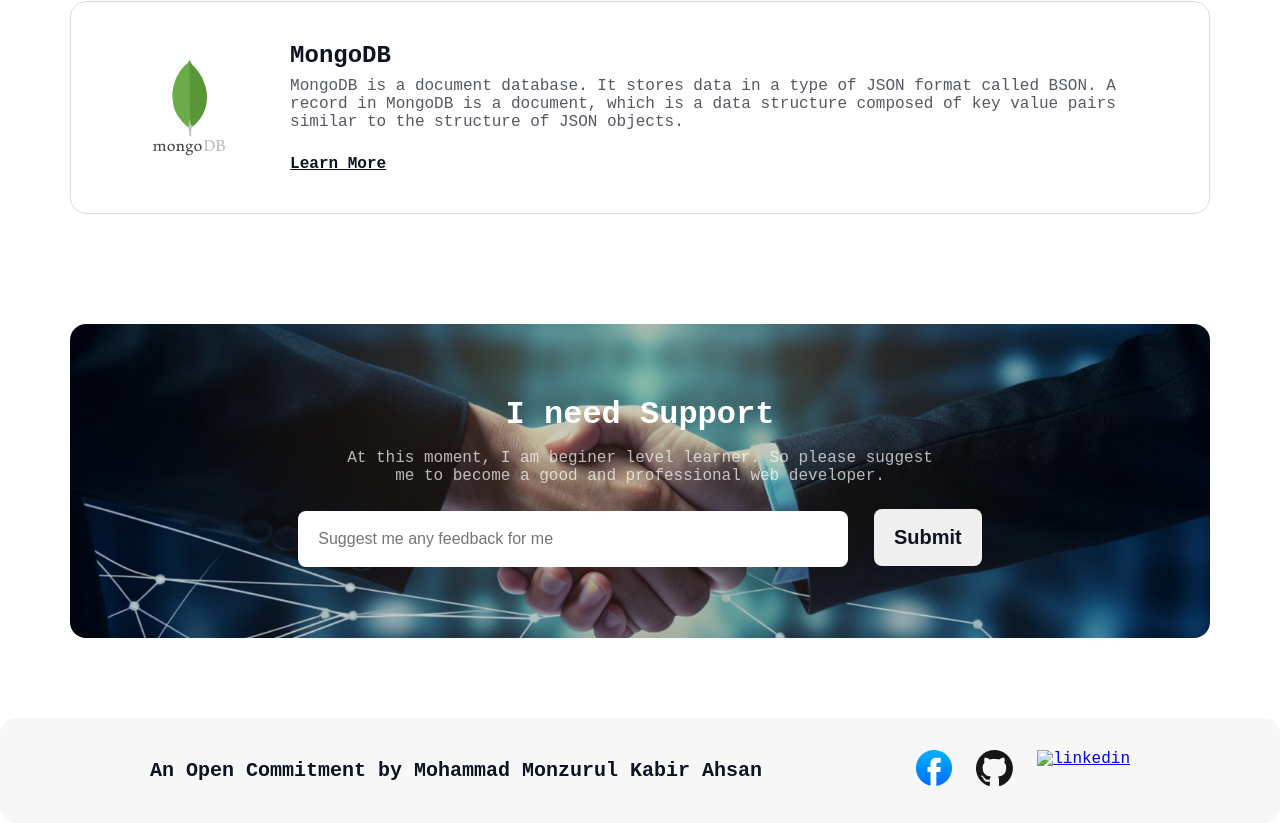
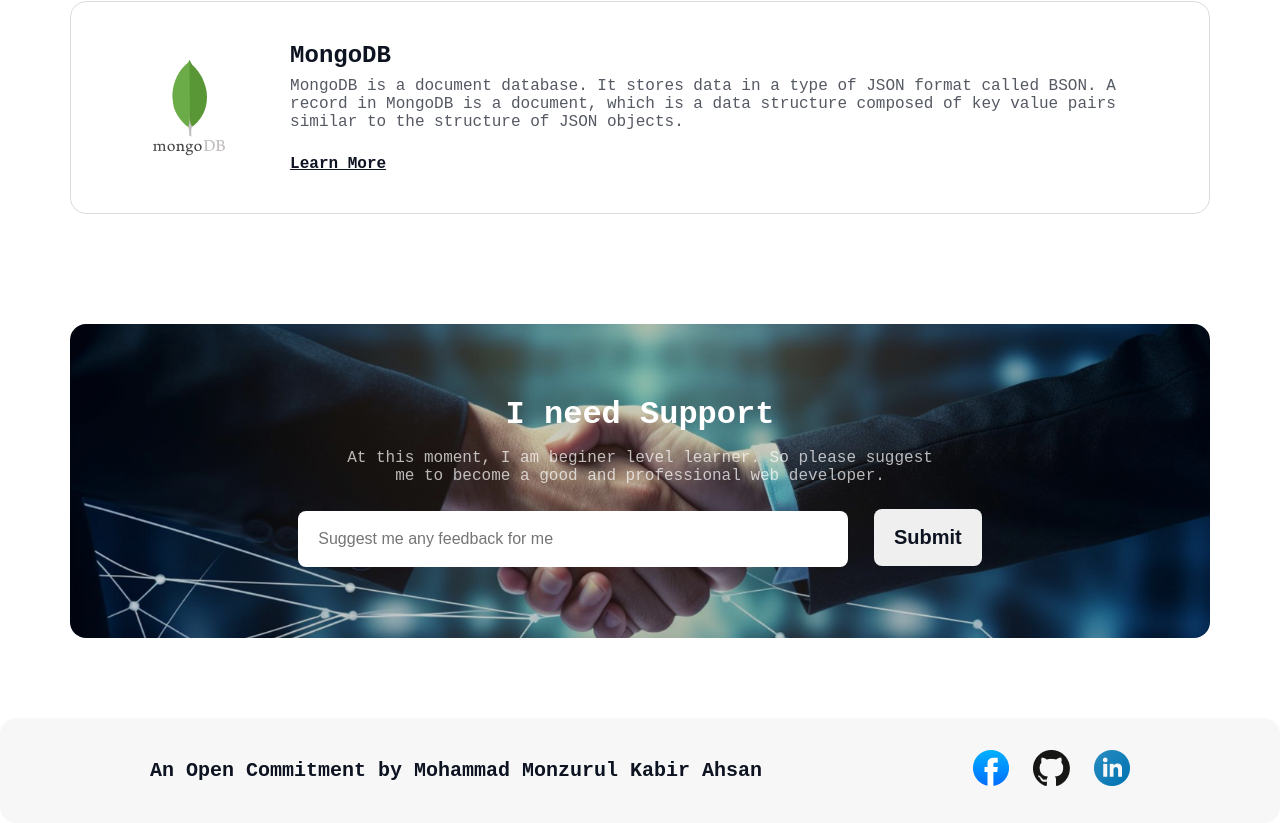
Before and after one commit to Mohammad-Monzurul-Kabir-Ahsan/assignment-1, a plain HTML site: page index.html in a window 1280 px wide. Shown: the part 4493-5316 px from the top of the page. Drawn offline with Linux system fonts and the light colour scheme; a web font is replaced by a local one.

Commit message:
footer section update

```diff
--- a/index.html
+++ b/index.html
@@ -160,7 +160,7 @@
         <div class="social-media">
             <a href="https://www.facebook.com/" target="_blank"><img src="./assets/facebook.png" alt="facebook"></a>
             <a href="https://www.github.com/" target="_blank"><img src="./assets/github.png" alt="github"></a>
-            <a href="https://www.linkedin.com/" target="_blank"><img src="./assets/linkedin-icon 1.png 1.png" alt="linkedin"></a>
+            <a href="https://www.linkedin.com/" target="_blank"><img src="./assets/linkedin.png" alt="linkedin"></a>
         </div>
     </footer>
 </body>
```
Also changed, not shown: assets/linkedin.png (renamed from assets/linkedin-icon 1.png).
